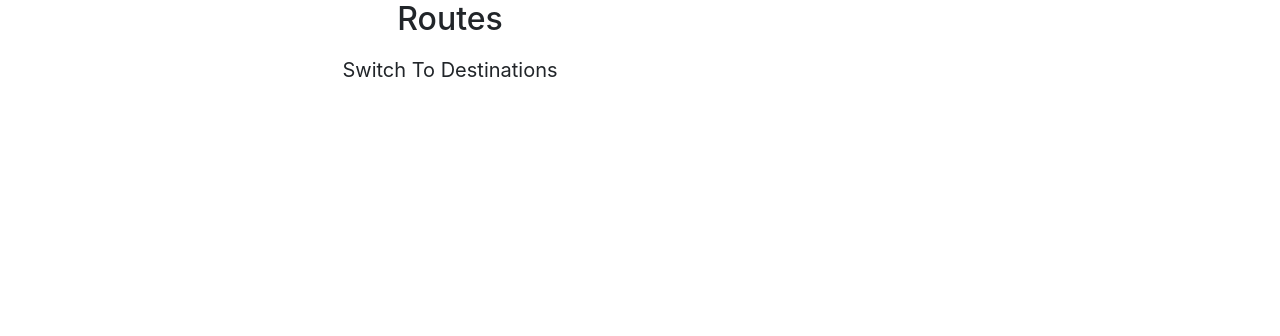
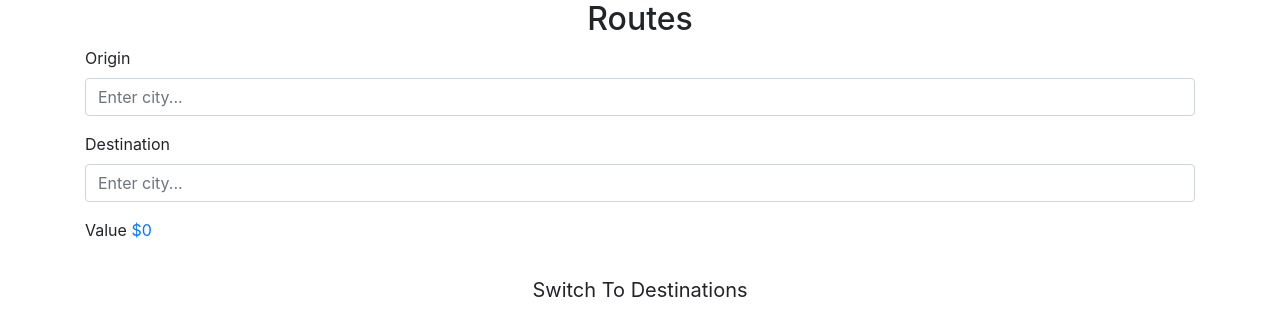
Before and after one commit to Vector241-Eric/BoxcarsRouteHelper, a plain HTML site: page src/BoxcarsRouteHelper/Index.html in a window 1280 px wide. Drawn offline with nearby package versions, Linux system fonts and the light colour scheme.

Commit message:
Controls laid out for routes

```diff
--- a/src/BoxcarsRouteHelper/Index.html
+++ b/src/BoxcarsRouteHelper/Index.html
@@ -16,29 +16,45 @@
     <div class="container">
         <div class="page-header">
             <div class="row">
-                <div class="col-lg-8 col-md-7 col-sm-6">
+                <div class="col-lg-12 col-md-7 col-sm-6">
                     <h2 style="text-align: center">Routes</h2>
                 </div>
             </div>
         </div>
         <div class="row">
-            <div class="col-lg-8 col-md-7 col-sm-6">
+            <div class="col-lg-12 col-md-7 col-sm-6">
+                <div class="form-group">
+                    <label class="control-label" for="origin-input">Origin</label>
+                    <input class="form-control" id="origin-input" type="text" placeholder="Enter city...">
+                </div>
+                <div class="form-group">
+                    <label class="control-label" for="destination-input">Destination</label>
+                    <input class="form-control" id="destination-input" type="text" placeholder="Enter city...">
+                </div>
+                <div class="form-group">
+                    <label class="control-label" for="destination-output">Value</label>
+                    <output class="text-primary" for="origin-input destination-input" id="destination-output">$<span id="route-value">0</span></output>
+                </div>
+            </div>
+        </div>
+        <div class="row">
+            <div class="col-lg-12 col-md-7 col-sm-6">
                 <a href="javascript:void(0)" id="btn-destinations" class="btn btn-default btn-lg btn-block">Switch To Destinations</a>
             </div>
         </div>
     </div>
 </div>
-<div id="destinations-container" tabindex="-1" style="display:none">
+<div id="destinations-container" tabindex="-1" style="display: none">
     <div class="container">
         <div class="page-header">
             <div class="row">
-                <div class="col-lg-8 col-md-7 col-sm-6">
+                <div class="col-lg-12 col-md-7 col-sm-6">
                     <h2 style="text-align: center">Destinations</h2>
                 </div>
             </div>
         </div>
         <div class="row">
-            <div class="col-lg-8 col-md-7 col-sm-6">
+            <div class="col-lg-12 col-md-7 col-sm-6">
                 <a href="javascript:void(0)" id="btn-routes" class="btn btn-default btn-lg btn-block">Switch To Routes</a>
             </div>
         </div>
```
